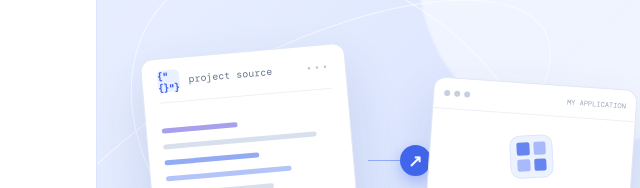
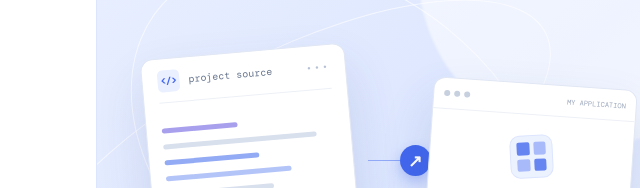
Before and after one commit to martgeluk11-dev/PY2EXEONLINE, a plain HTML site: page docs/index.html in a window 1280 px wide. Shown: the part 238-426 px from the top of the page, 569-1209 px from the left. Drawn offline with nearby package versions, Linux system fonts and the light colour scheme.

Commit message:
Fix generic source-code illustration label

```diff
--- a/docs/index.html
+++ b/docs/index.html
@@ -52,7 +52,7 @@
           <div class="visual-orbit orbit-b"></div>
           <div class="visual-top-label"><span>PROJECT CONVERSION</span><span>01 — 02</span></div>
           <div class="visual-code-card">
-            <div class="code-card-head"><span class="code-file-icon">{"{}"}</span><span>project source</span><span class="code-dots">•••</span></div>
+            <div class="code-card-head"><span class="code-file-icon">&lt;/&gt;</span><span>project source</span><span class="code-dots">•••</span></div>
             <div class="code-lines"><i class="code-purple"></i><i class="code-long"></i><i class="code-short"></i><i class="code-blue"></i><i class="code-medium"></i><i class="code-long"></i></div>
             <div class="code-card-foot"><span>SOURCE PROJECT</span><span>2.4 KB</span></div>
           </div>
```
